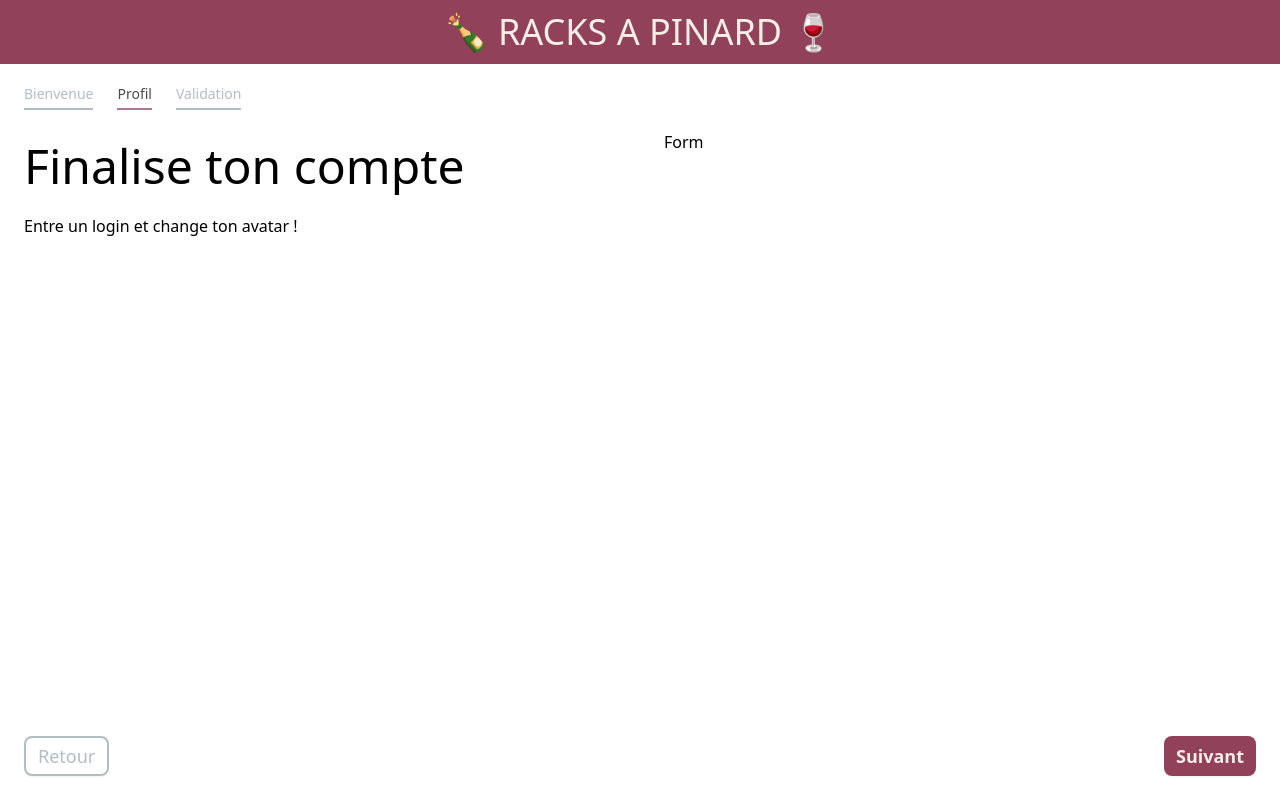
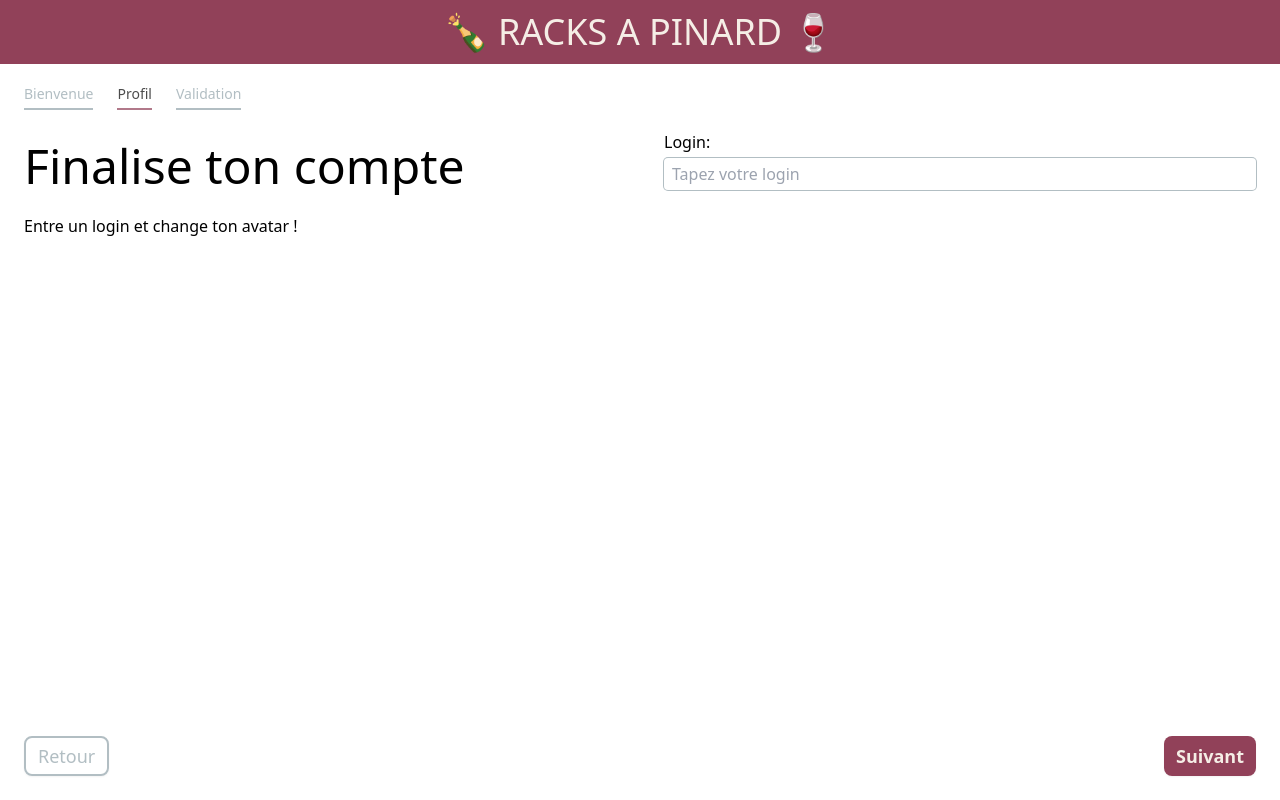
Before and after one commit to arnaudpant/ts-rack-pinard, a React (Vite) app: page /boarding in a window 1280 px wide. Both pictures are taken after a click on the button "Démarrer". Built offline with nearby package versions, Linux system fonts and the light colour scheme; no server answers.

Commit message:
Suite form Profil

```diff
--- a/src/types/Forms.tsx
+++ b/src/types/Forms.tsx
@@ -1,7 +1,7 @@
 export interface FormsType {
     errors: any,
-    control : any,
-    register : any,
+    control?: any,
+    register: any,
     handleSubmit: any,
     onSubmit: any,
     isLoading: boolean
@@ -19,3 +19,8 @@ export interface ConnexionFormType {
 export interface ForgetFormType {
     email: string,
 }
+
+export interface OnboardingProfileFormType {
+    displayName: string,
+    login: string
+}
--- a/src/ui/design-syst/formulaire/Input.tsx
+++ b/src/ui/design-syst/formulaire/Input.tsx
@@ -8,9 +8,9 @@ interface Props {
     placeholder: string,
     register: any,
     errors: any,
-    errorMsg?: string
-    required?: boolean
-    isAutoCompleted?: boolean
+    errorMsg?: string,
+    required?: boolean,
+    isAutoCompleted?: boolean,
 }
 
 const Input = ({ type = "text", id, isLoading, placeholder, register, errors, errorMsg = "Ce champs est obligatoire", required = true, isAutoCompleted = false }: Props) => {
--- a/src/ui/modules/onboarding/components/ProfileStep.tsx
+++ b/src/ui/modules/onboarding/components/ProfileStep.tsx
@@ -1,9 +1,29 @@
-import { BaseCoomponentProps } from "@/types/OnboardingStep";
+import { BaseCoomponentProps } from "../../../../types/OnboardingStep";
 import OnBoardingFooter from "./OnBoardingFooter";
 import OnBoardingTabs from "./OnBoardingTabs";
 import ProfileStepForm from "./ProfileStepForm";
+import { SubmitHandler, useForm } from "react-hook-form";
+import { OnboardingProfileFormType } from "../../../../types/Forms";
+import { useToggle } from "../../../../hooks/useToggle";
 
 const ProfileStep = ({ nextStep, prevStep, isFirstStep, isFinalStep, getCurrentStep, stepList }: BaseCoomponentProps) => {
+
+    const { value: isLoading, setValue: setLoading } = useToggle()
+
+    const {
+        handleSubmit,
+        control,
+        formState: { errors },
+        register,
+        // reset,
+        // setValue,
+    } = useForm<OnboardingProfileFormType>()
+
+    const onSubmit: SubmitHandler<OnboardingProfileFormType> = async (FormData) => {
+        setLoading(true)
+        console.log(FormData)
+    }
+
     return (
         <div className="h-[calc(100vh-64px)]">
 
@@ -15,7 +35,7 @@ const ProfileStep = ({ nextStep, prevStep, isFirstStep, isFinalStep, getCurrentS
                 </div>
 
                 <div className="flex flex-col px-6 md:w-1/2">
-                   <ProfileStepForm />
+                    <ProfileStepForm form={{errors, control, register, handleSubmit, onSubmit, isLoading}} />
                 </div>
 
                 <OnBoardingFooter prevStep={prevStep} nextStep={nextStep} isFirstStep={isFirstStep} isFinalStep={isFinalStep} />
--- a/src/ui/modules/onboarding/components/ProfileStepForm.tsx
+++ b/src/ui/modules/onboarding/components/ProfileStepForm.tsx
@@ -1,11 +1,27 @@
+import { FormsType } from "../../../../types/Forms";
+import Input from "../../../../ui/design-syst/formulaire/Input";
 
+interface Props {
+        form: FormsType
+}
 
-const ProfileStepForm = () => {
-    return (
-            <form>
-                    Form
-            </form>
-    );
+const ProfileStepForm = ({ form }: Props) => {
+        const { errors, register, isLoading } = form
+
+        return (
+                <form className="flex flex-col gap-1">
+                        <label htmlFor="displayName">Login:</label>
+                        <Input
+                                isLoading={isLoading}
+                                type="text"
+                                register={register}
+                                errors={errors}
+                                errorMsg="Tu dois entrer un login"
+                                placeholder="Tapez votre login"
+                                id="displayName"
+                        />
+                </form>
+        );
 };
 
 export default ProfileStepForm;
```
